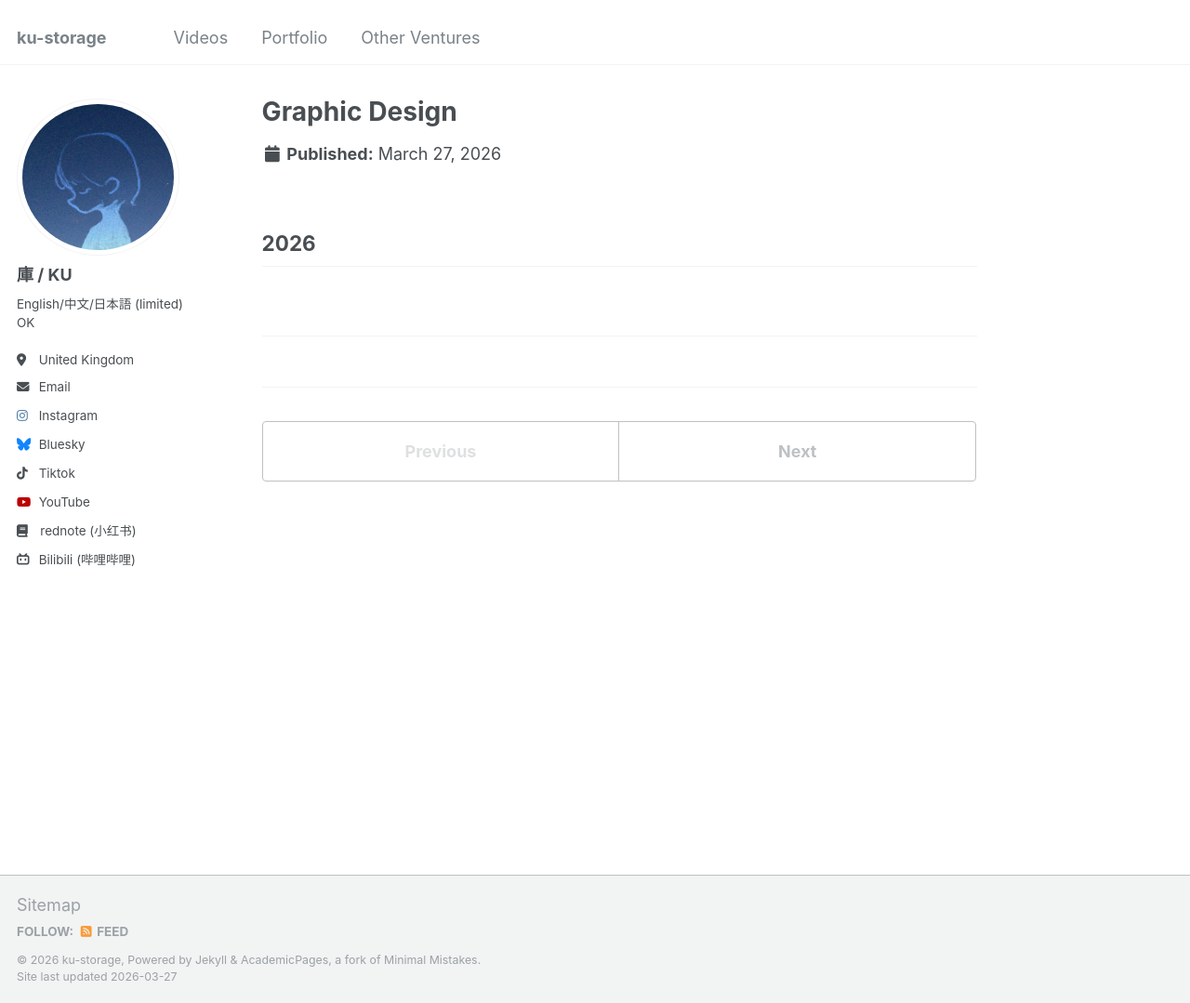
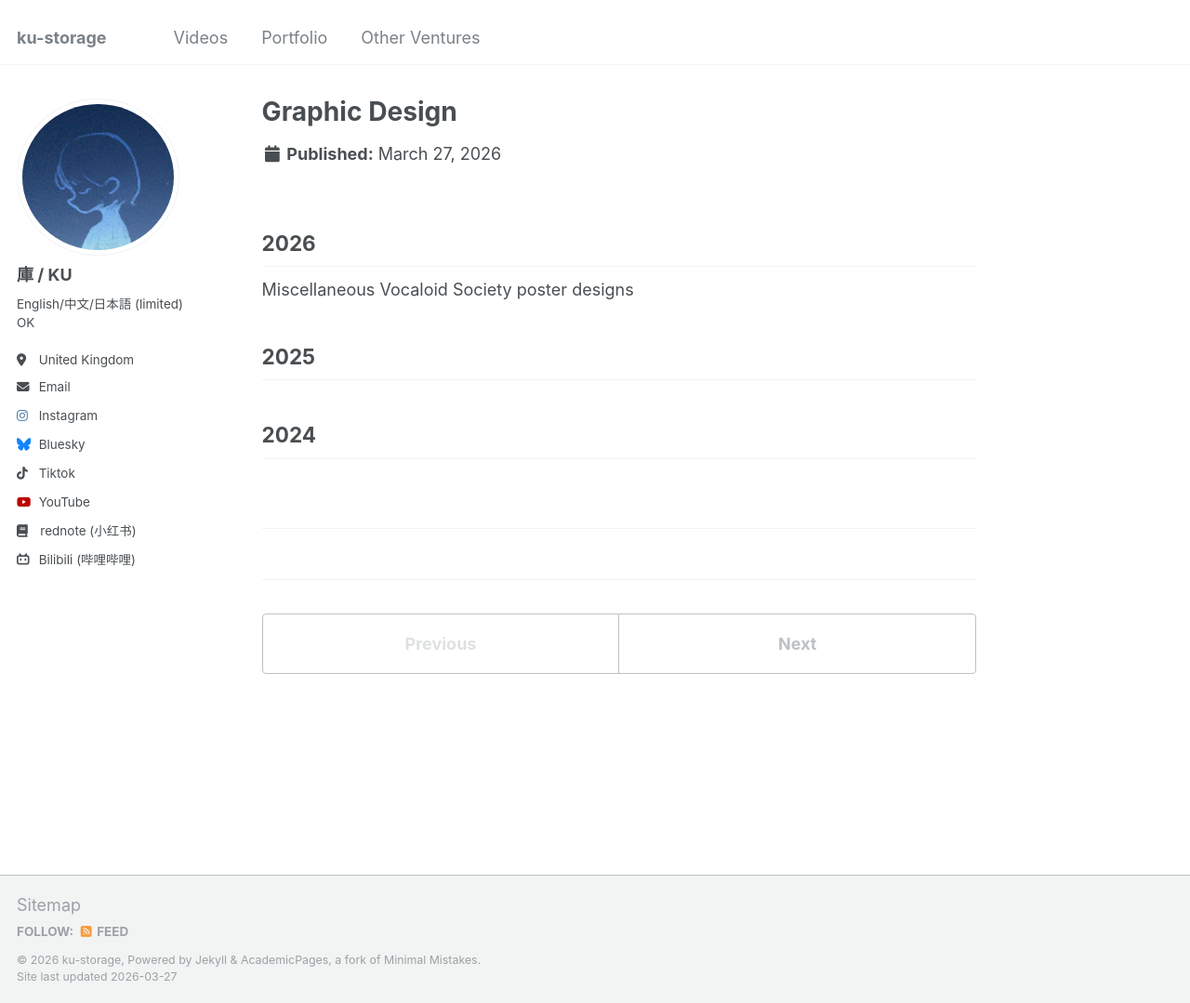
Before and after one commit to ku-storage/ku-storage.github.io, a Jekyll site: the page built from _portfolio/graphicdesign.md, in a window 1280 px wide and 1079 px high. Shown: the whole window at 93% size. Built offline with Jekyll 4.4.1, drawn with Linux system fonts in a browser that asks for light colours.

Commit message:
Update graphicdesign.md

```diff
--- a/_portfolio/graphicdesign.md
+++ b/_portfolio/graphicdesign.md
@@ -1,6 +1,12 @@
 ---
 title: "Graphic Design"
-excerpt: "design works I was responsible for <br/><img src='/images/graphicdesigns.PNG'>"
+excerpt: "selected design works that I was responsible for <br/><img src='/images/graphicdesigns.PNG'>"
 collection: portfolio
 ---
 ## 2026
+Miscellaneous Vocaloid Society poster designs
+
+
+## 2025
+
+## 2024
```
